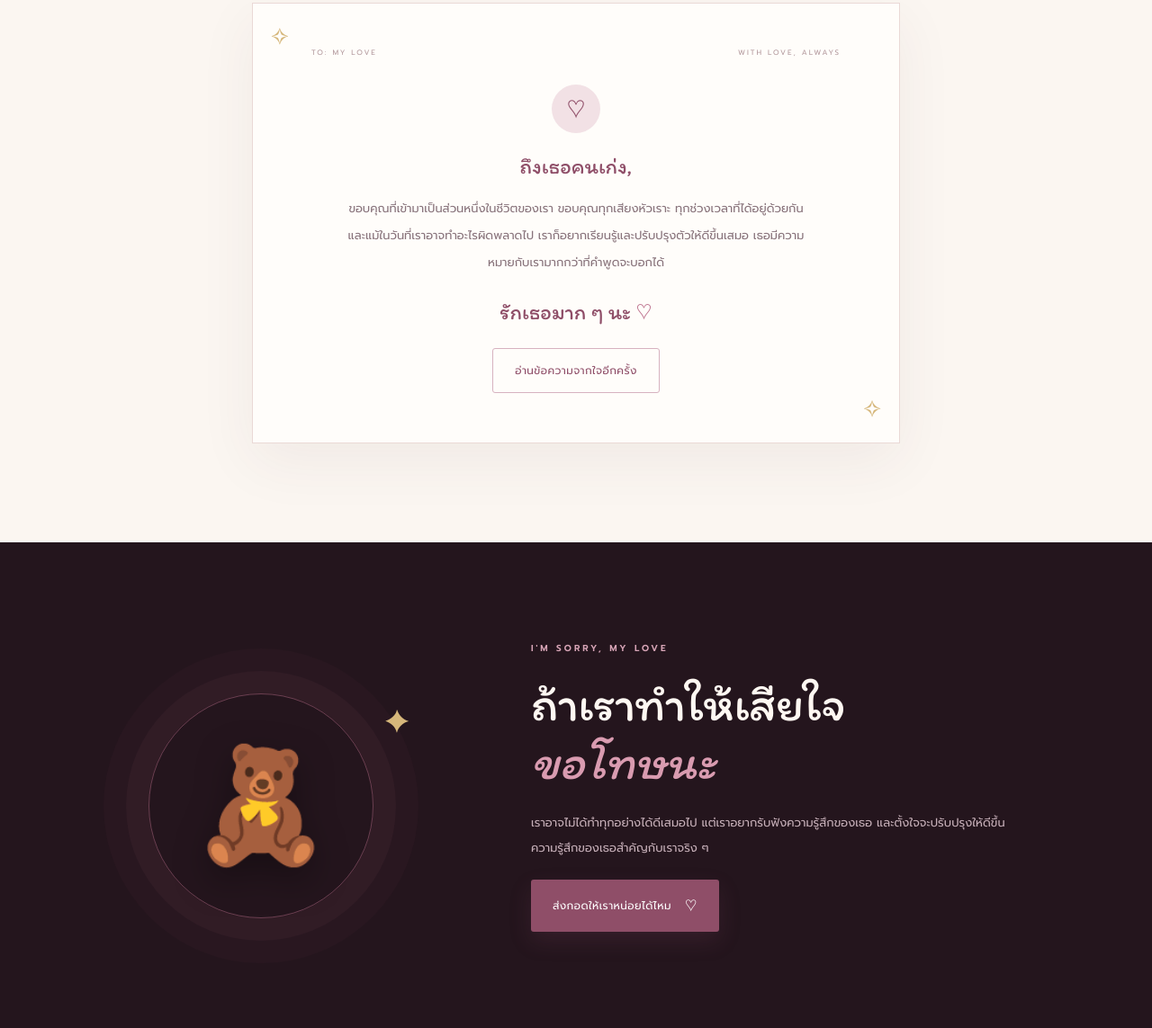
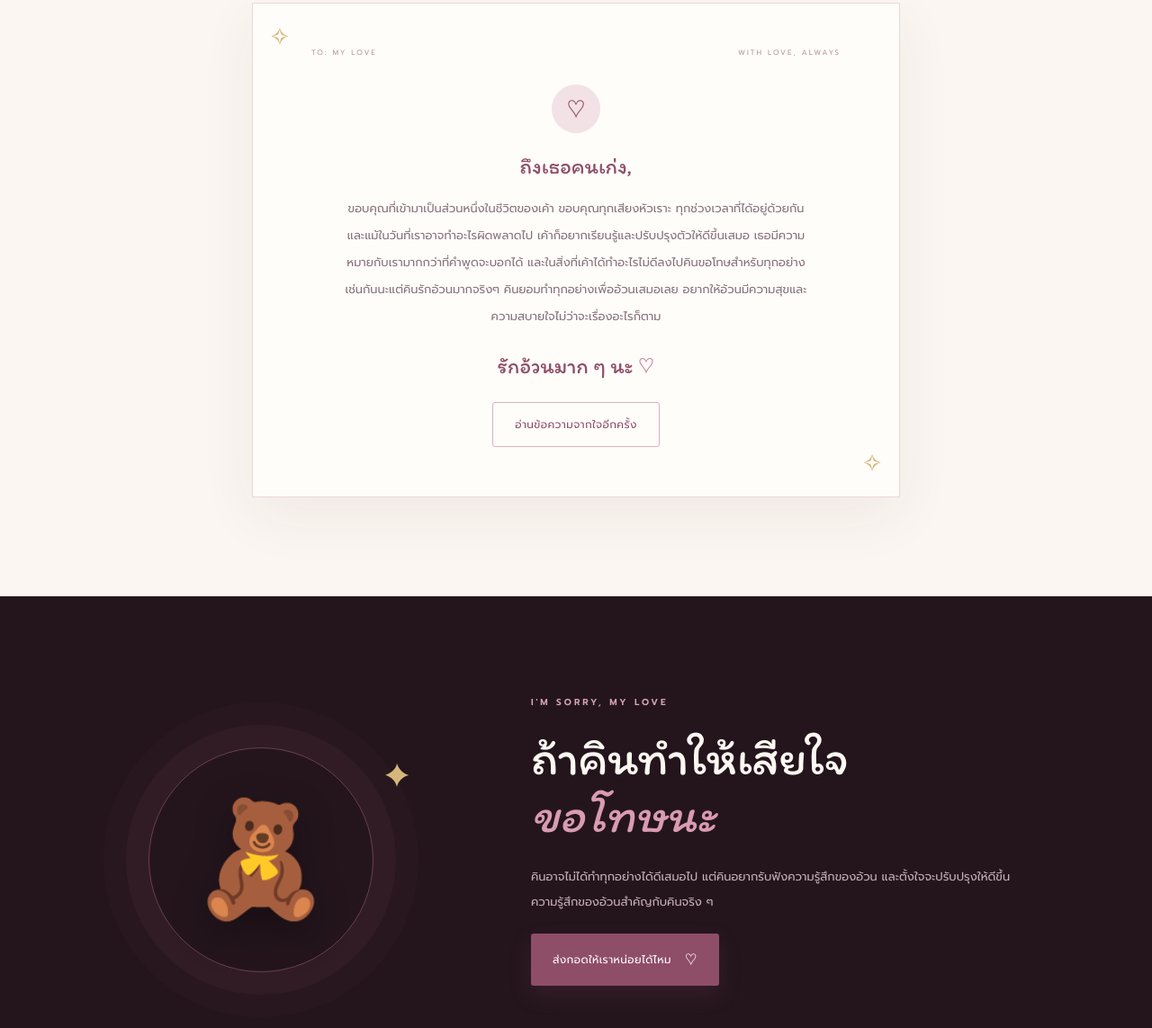
Before and after one commit to Kinjinoo/For-MyGirl, a plain HTML site: page our-love-story/index.html in a window 1280 px wide. Shown: the part 1347-2490 px from the top of the page at 90% size. Drawn offline with Linux system fonts and the light colour scheme.

Commit message:
Update heartfelt messages in index.html

```diff
--- a/our-love-story/index.html
+++ b/our-love-story/index.html
@@ -67,8 +67,8 @@
         <div class="letter-top"><span>TO: MY LOVE</span><span>WITH LOVE, ALWAYS</span></div>
         <div class="letter-seal">♡</div>
         <p class="letter-greeting">ถึงเธอคนเก่ง,</p>
-        <p class="letter-body" id="letterText">ขอบคุณที่เข้ามาเป็นส่วนหนึ่งในชีวิตของเรา ขอบคุณทุกเสียงหัวเราะ ทุกช่วงเวลาที่ได้อยู่ด้วยกัน และแม้ในวันที่เราอาจทำอะไรผิดพลาดไป เราก็อยากเรียนรู้และปรับปรุงตัวให้ดีขึ้นเสมอ เธอมีความหมายกับเรามากกว่าที่คำพูดจะบอกได้</p>
-        <p class="letter-sign">รักเธอมาก ๆ นะ <span>♡</span></p>
+        <p class="letter-body" id="letterText">ขอบคุณที่เข้ามาเป็นส่วนหนึ่งในชีวิตของเค้า ขอบคุณทุกเสียงหัวเราะ ทุกช่วงเวลาที่ได้อยู่ด้วยกัน และแม้ในวันที่เราอาจทำอะไรผิดพลาดไป เค้าก็อยากเรียนรู้และปรับปรุงตัวให้ดีขึ้นเสมอ เธอมีความหมายกับเรามากกว่าที่คำพูดจะบอกได้ และในสิ่งที่เค้าได้ทำอะไรไม่ดีลงไปคินขอโทษสำหรับทุกอย่างเช่นกันนะแต่คินรักอ้วนมากจริงๆ คินยอมทำทุกอย่างเพื่ออ้วนเสมอเลย อยากให้อ้วนมีความสุขและความสบายใจไม่ว่าจะเรื่องอะไรก็ตาม</p>
+        <p class="letter-sign">รักอ้วนมาก ๆ นะ <span>♡</span></p>
         <button class="button button-outline" id="letterReveal">อ่านข้อความจากใจอีกครั้ง</button>
       </div>
     </section>
@@ -78,8 +78,8 @@
         <div class="apology-illustration"><div class="halo"></div><div class="teddy">🧸</div><span class="mini-spark">✦</span></div>
         <div class="apology-copy">
           <p class="eyebrow">I'M SORRY, MY LOVE</p>
-          <h2>ถ้าเราทำให้เสียใจ<br><em>ขอโทษนะ</em></h2>
-          <p>เราอาจไม่ได้ทำทุกอย่างได้ดีเสมอไป แต่เราอยากรับฟังความรู้สึกของเธอ และตั้งใจจะปรับปรุงให้ดีขึ้น ความรู้สึกของเธอสำคัญกับเราจริง ๆ</p>
+          <h2>ถ้าคินทำให้เสียใจ<br><em>ขอโทษนะ</em></h2>
+          <p>คินอาจไม่ได้ทำทุกอย่างได้ดีเสมอไป แต่คินอยากรับฟังความรู้สึกของอ้วน และตั้งใจจะปรับปรุงให้ดีขึ้น ความรู้สึกของอ้วนสำคัญกับคินจริง ๆ</p>
           <button class="button button-primary" id="forgiveBtn">ส่งกอดให้เราหน่อยได้ไหม <span>♡</span></button>
           <p class="response-message" id="forgiveMessage" role="status"></p>
         </div>
@@ -97,7 +97,7 @@
         <figure class="memory-card reveal"><img src="images/photo3.jpg" alt="ความทรงจำของเรา 2" onerror="this.style.display='none';this.parentElement.classList.add('image-empty')"><div class="image-caption">02 / Your smile</div></figure>
         <figure class="memory-card reveal"><img src="images/photo4.jpg" alt="ความทรงจำของเรา 3" onerror="this.style.display='none';this.parentElement.classList.add('image-empty')"><div class="image-caption">03 / Our little world</div></figure>
       </div>
-      <p class="gallery-hint">อยากจะบอกว่า  <code>ขอโทษ</code> สำหรับทุกสิ่งที่เราทำให้เธอรู้สึกไม่ดีมาตลอด</p>
+      <p class="gallery-hint">อยากจะบอกว่า  <code>ขอโทษ</code> สำหรับทุกสิ่งที่คินทำให้อ้วนรู้สึกไม่ดีมาตลอด</p>
     </section>
 
     <section class="anniversary-section">
```
